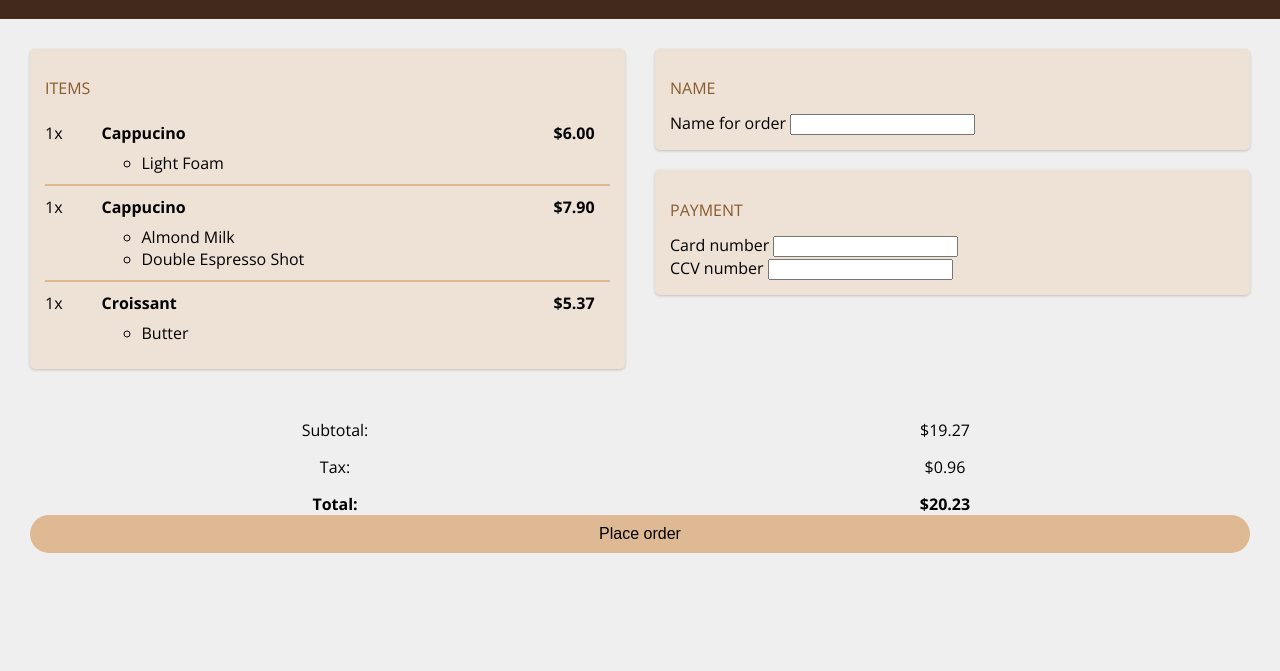
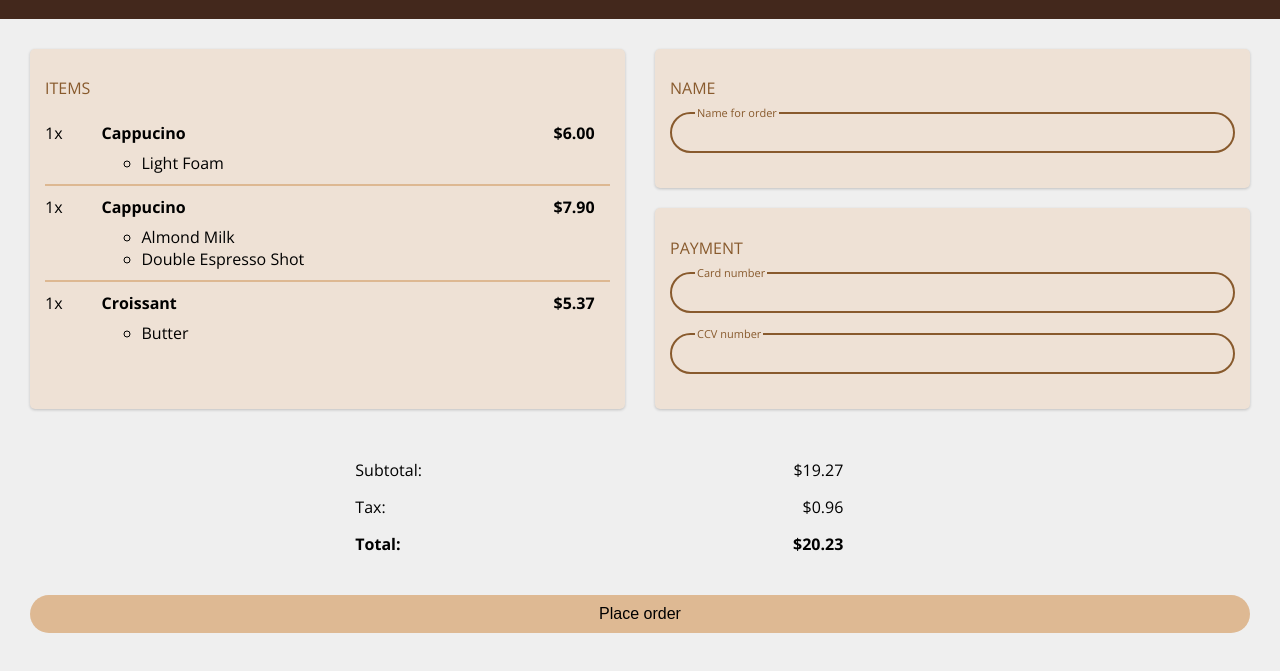
Before and after one commit to jcasanella/frontend_masters, a plain HTML site: page coffee/index.html in a window 1280 px wide. Shown: the part 67-738 px from the top of the page. Drawn offline with nearby package versions, Linux system fonts and the light colour scheme.

Commit message:
Soluc exercise

```diff
--- a/coffee/index.html
+++ b/coffee/index.html
@@ -76,6 +76,13 @@
       </section>
       <section class="total">
         <div class="totals-table">
+          <div class="blank-subtotal">
+
+          </div>
+          <div class="blank-subtotal2">
+
+          </div>
+
           <div class="subtotal-header">
             Subtotal:
           </div>
--- a/coffee/style.css
+++ b/coffee/style.css
@@ -110,57 +110,77 @@ body {
     width: 100%;
     border-radius: 100px;
     font-size: 16px;
+    margin-top: 40px;
   }
 
 .totals-table {
     display: grid;
-    grid-template-columns: 1fr 1fr;
+    grid-template-columns: 4fr 3fr 3fr 5fr;
     grid-template-areas:
-      "subtotal-header subtotal-value"
-      "tax-header tax-value"
-      "total-header total-value";
+      "blank-subtotal subtotal-header subtotal-value blank-subtotal2"
+      "blank-subtotal tax-header tax-value blank-subtotal2"
+      "blank-subtotal total-header total-value blank-subtotal2";
     row-gap: 15px;
   }
 
+.blank-subtotal {
+  grid-area: blank-subtotal;
+}
+
+.blank-subtotal2 {
+  grid-area: blank-subtotal2;
+}
+
+
 .subtotal-header {
     grid-area: subtotal-header;
-    display: flex;
-    justify-content: center;
   }
 
 .subtotal-value {
     grid-area: subtotal-value;
-    display: flex;
-    justify-content: center;
-    align-items: center;
+    text-align: right;
 }
 
 .tax-header {
     grid-area: tax-header;
-    display: flex;
-    justify-content: center;
-    align-items: center;
 }
 
 .tax-value {
     grid-area: tax-value;
-    display: flex;
-    align-items: center;
-    justify-content: center;
+    text-align: right;
 }
 
 .total-header {
     grid-area: total-header;
     font-weight: bold;
-    display: flex;
-    align-items: center;
-    justify-content: center;
 }
 
 .total-value {
     grid-area: total-value;
     font-weight: bold;
-    display: flex;
-    align-items: center;
-    justify-content: center;
+    text-align: right;
 }
+
+.user-input {
+  border-radius: 100px;
+  border: 2px #885a2d solid;
+  padding: 8px;
+  width: 100%;
+  font-size: 18px;
+  background-color: #eee1d5;
+}
+
+.input-group {
+  position: relative;
+  margin-bottom: 20px;
+}
+
+.user-input-label {
+  position: absolute;
+  left: 25px;
+  top: -7px;
+  font-size: 11px;
+  padding: 0 2px;
+  background-color: #eee1d5;
+  color: #885a2d;
+}
```
